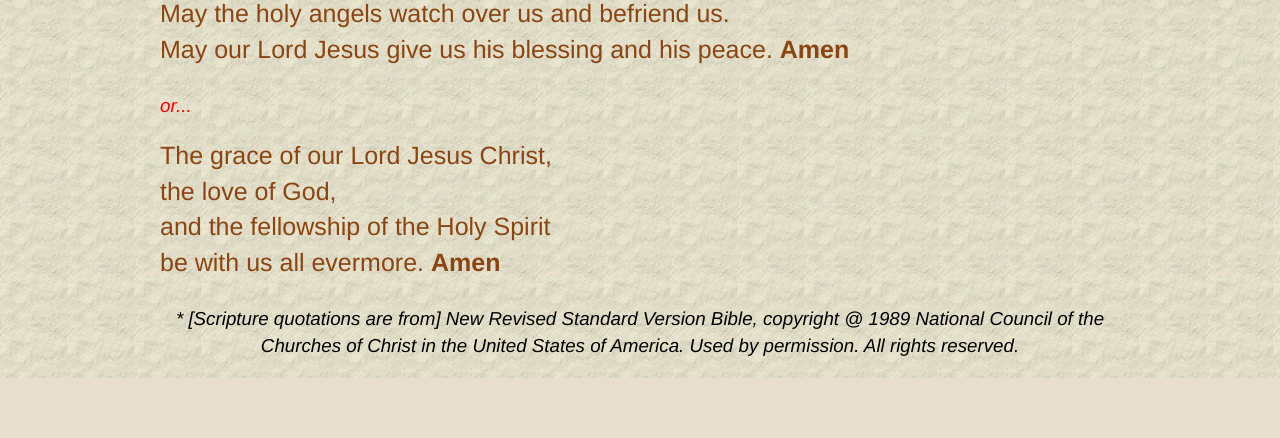
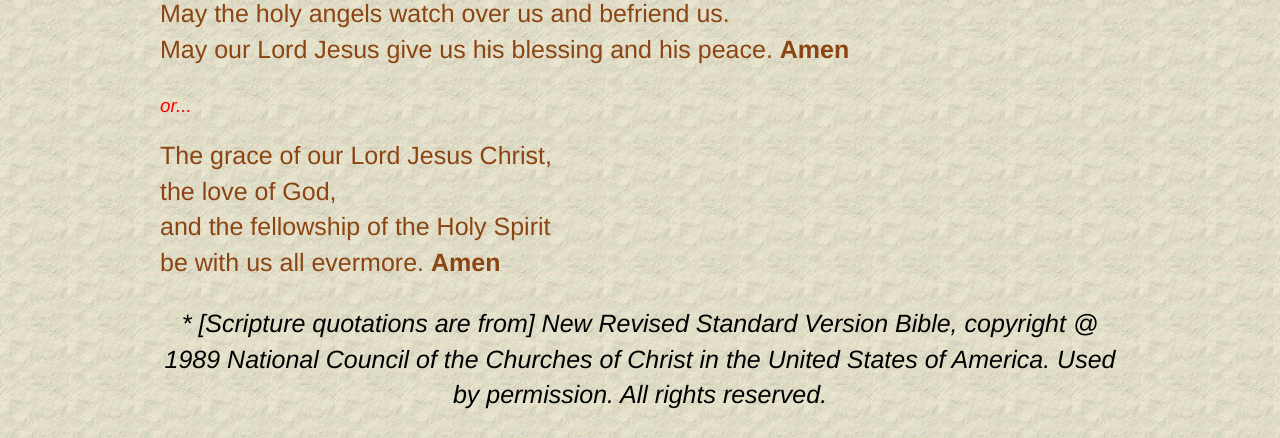
Before and after one commit to TSSF-Asia-Pacific/communityobedience, a PHP site: page / in a window 1280 px wide. Shown: the part 2747-3185 px from the top of the page. Before the commit the page ends 3125 px from the top, so only its background shows below. Run offline with PHP 8.4, Linux system fonts and the light colour scheme; some libraries are stand-ins or nearby versions.

Commit message:
Comply NRSV copy rite.

```diff
--- a/css/tssf.css
+++ b/css/tssf.css
@@ -42,7 +42,6 @@ p.rubric
 p.copyrite
 {
 	font-style:italic;
-	font-size: 0.75em;
 	color:black;
 	text-align: center
 }
```
Also changed, not shown: 1 other file.
